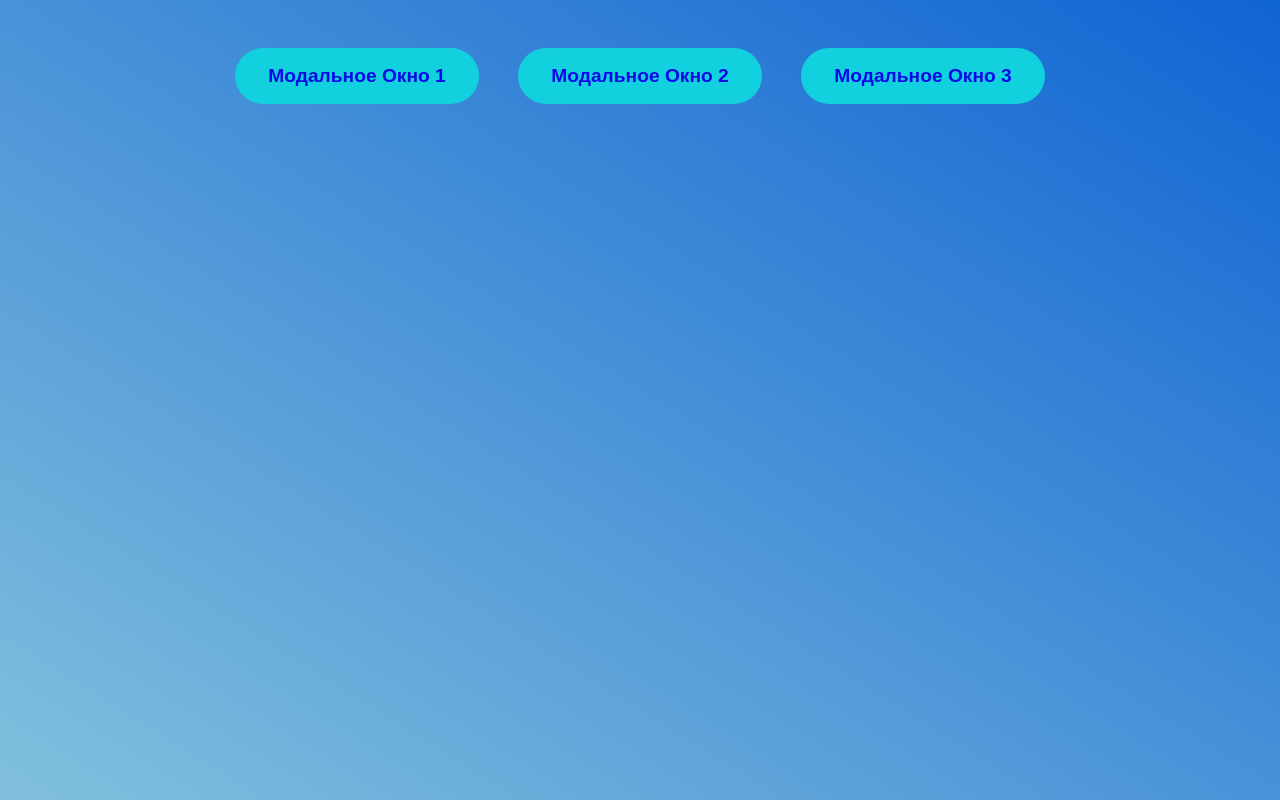
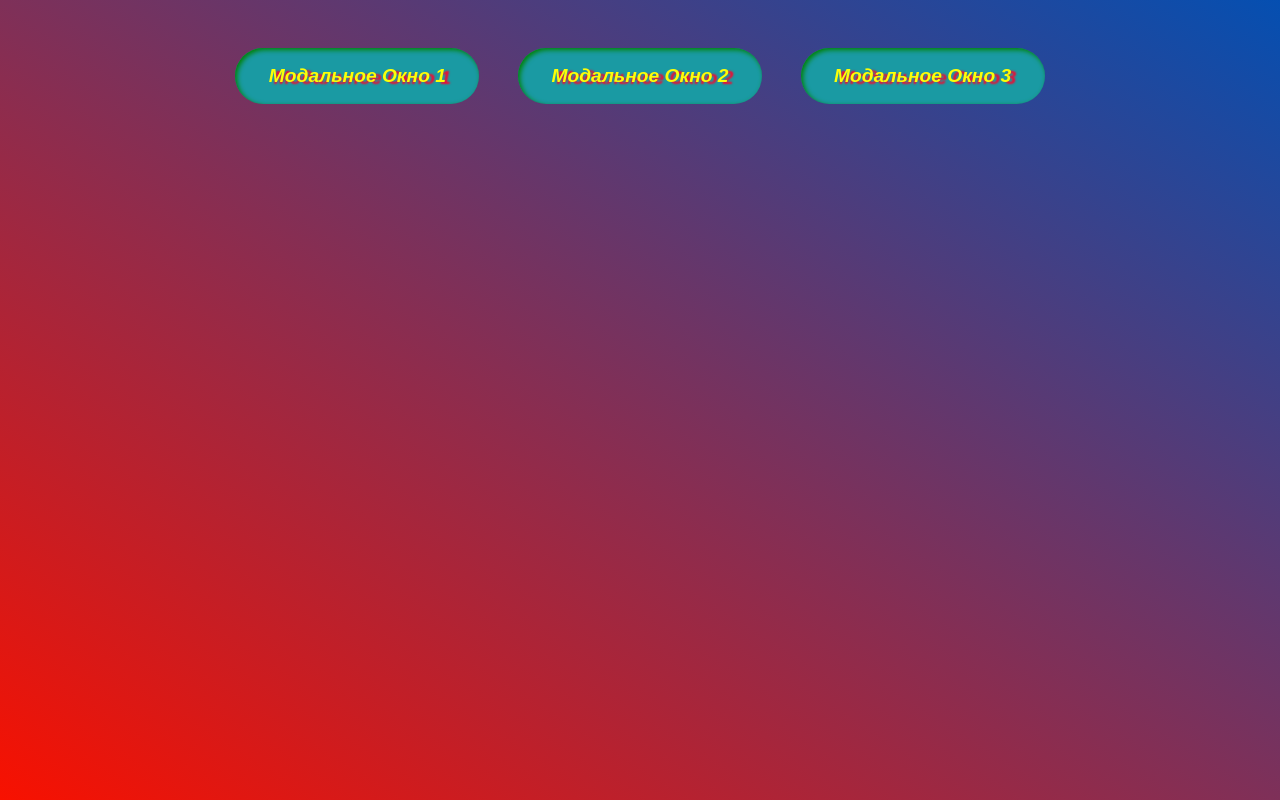
Before and after one commit to NikFish/Modal-Window, a plain HTML site: page index.html in a window 1280 px wide. Drawn offline with Linux system fonts and the light colour scheme.

Commit message:
Update style.css

```diff
--- a/CSS/style.css
+++ b/CSS/style.css
@@ -10,7 +10,7 @@ html {
 }
 
 body {
-  font-family: sans-serif;
+  font-family: Arial, Helvetica, sans-serif;
   color: rgb(0, 0, 0);
   line-height: 1.3;
   height: 100vh;
@@ -18,7 +18,7 @@ body {
   display: flex;
   align-items: flex-start;
   justify-content: center;
-  background: linear-gradient(to top right, #81c0dd, #1064d3);
+  background: linear-gradient(to top right, #f81100, #054fb1);
 }
 
 .show-modal-window {
@@ -27,8 +27,26 @@ body {
   padding: 1.75rem 3.5rem;
   margin: 5rem 2rem;
   border: none;
-  background-color: rgb(18, 208, 221);
-  color: rgb(13, 10, 232);
+  background-color: rgb(26, 154, 163);
+  box-shadow: inset 2px 2px 5px green;
+  color: rgb(251, 255, 8);
+  font-style: italic;
+  text-shadow: 5px 2px 2px rgb(255, 0, 43);
+  border-radius: 10rem;
+  cursor: pointer;
+}
+
+.show-modal-window:active {
+  font-size: 2rem;
+  font-weight: 600;
+  padding: 1.75rem 3.5rem;
+  margin: 5rem 2rem;
+  border: none;
+  background-color: rgb(0, 0, 0);
+  box-shadow: inset 2px 2px 5px green, 2px 2px 5px rgb(255, 8, 0);
+  color: rgb(251, 255, 8);
+  font-style: italic;
+  text-shadow: 5px 2px 2px rgb(255, 0, 43);
   border-radius: 10rem;
   cursor: pointer;
 }
```
